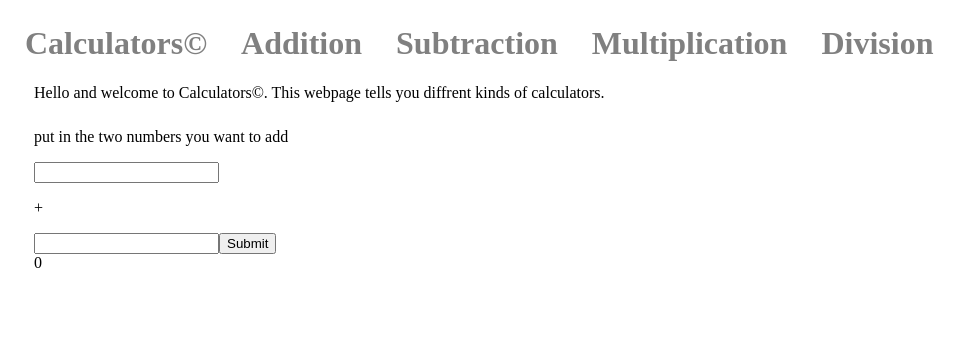
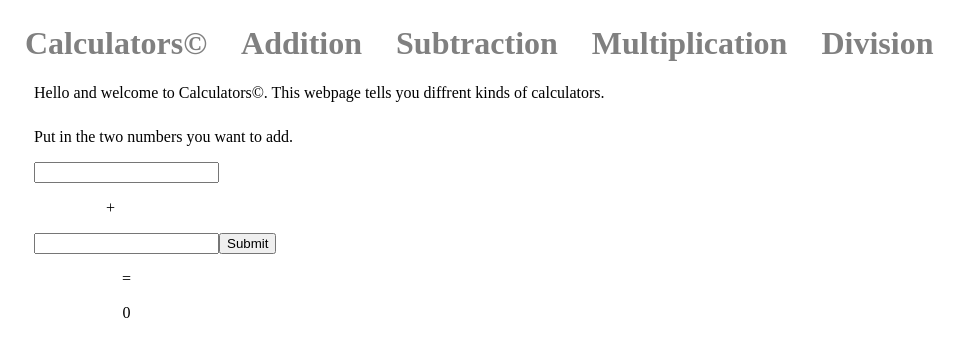
Before and after one commit to CalvinFrank/array-practice, a React (Vite) app: page / in a window 1280 px wide. Both pictures are taken after a click on the element "Addition". Shown: the top 356 px of the page, without its empty margins (0-969 px from the left). Built offline with nearby package versions, Linux system fonts and the light colour scheme.

Commit message:
1.5.1, fixed the sums position

```diff
--- a/src/charts/add.jsx
+++ b/src/charts/add.jsx
@@ -1,19 +1,27 @@
 import { useState } from "react";
 
 function Add() {
-    // const [num1, setNum1] = useState();
+  // const [num1, setNum1] = useState();
   const [sum, setSum] = useState(0);
 
-
+  function handleSubmit(e) {
+    e.preventDefault();
+    setSum(Number(aNum1.value)+Number(aNum2.value));
+  }
   return (
     <div className="add">
-      <p>put in the two numbers you want to add</p>
-      <input type="text" id="num1"/>
-      <p>+</p>
-      <input type="text" id="num2"/>
-      <button type="submit" onClick={() => setSum(Number(num1.value)+Number(num2.value))}>Submit</button>
-      <br />
-      {sum}
+      <p>Put in the two numbers you want to add.</p>
+
+      <form className="aForm">
+        <input type="text" id="aNum1"/>
+        <p className="plus">+</p>
+        <div className="submitRow">
+            <input type="text" id="aNum2"/>
+            <button type="submit" className="aSubmitBtn" onClick={handleSubmit}>Submit</button>
+        </div>
+        <p className="aEqual">=</p>
+        <p className="aSum">{sum}</p>
+      </form>
     </div>
   );
 }
--- a/src/index.css
+++ b/src/index.css
@@ -19,3 +19,28 @@
   margin-left: 26px;
   margin-top: 26px;
 }
+.plus {
+  margin-left: 72px;
+}
+#aNum1{
+  text-align: center;
+}
+#aNum2 {
+  text-align: center;
+}
+.aEqual {
+  text-align: center;
+}
+.aSum {
+  text-align: center;
+}
+.submitRow {
+  position: relative;
+}
+.aSubmitBtn {
+  position: absolute;
+}
+.aForm {
+  max-width: 210.5px;
+  position: absolute;
+}
```
